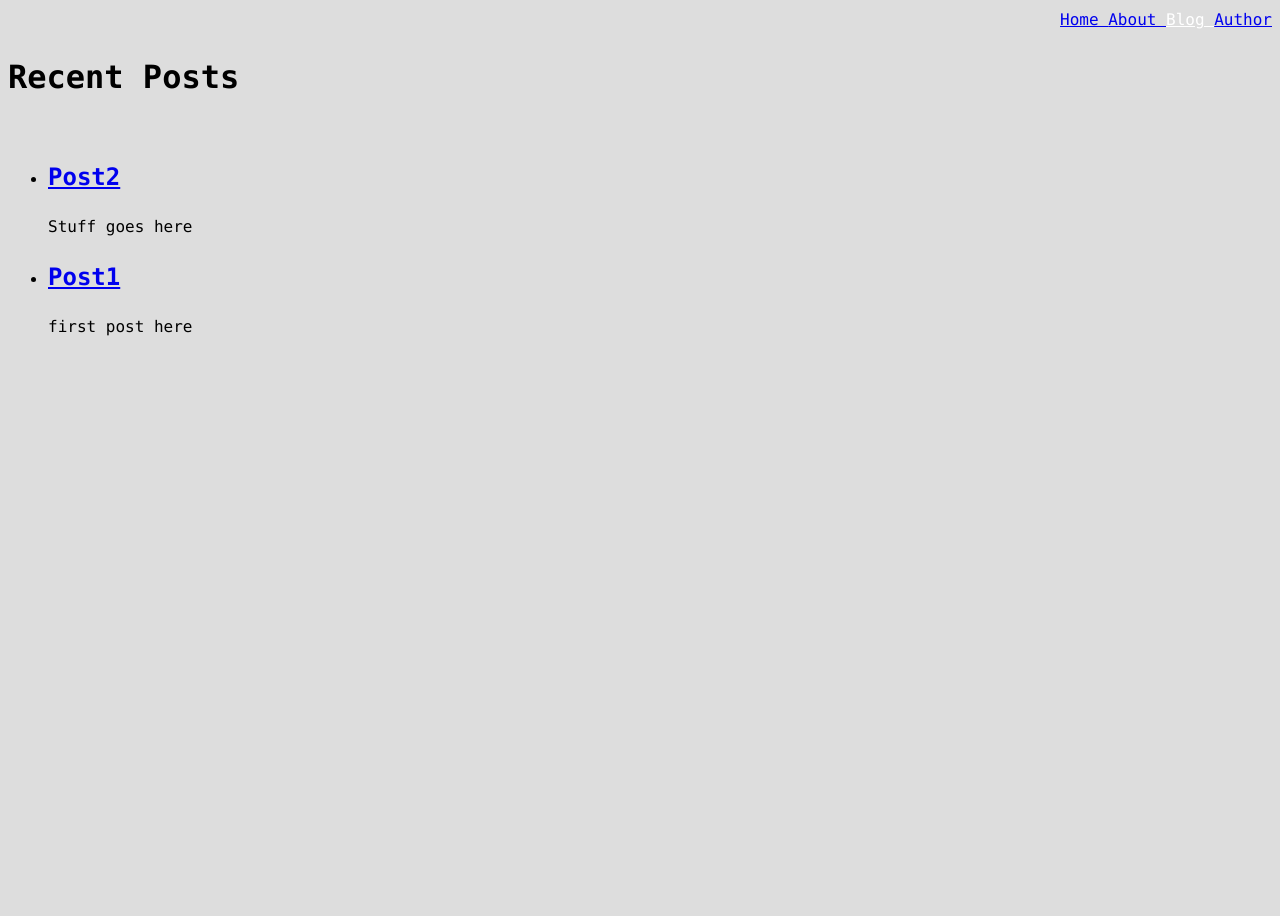
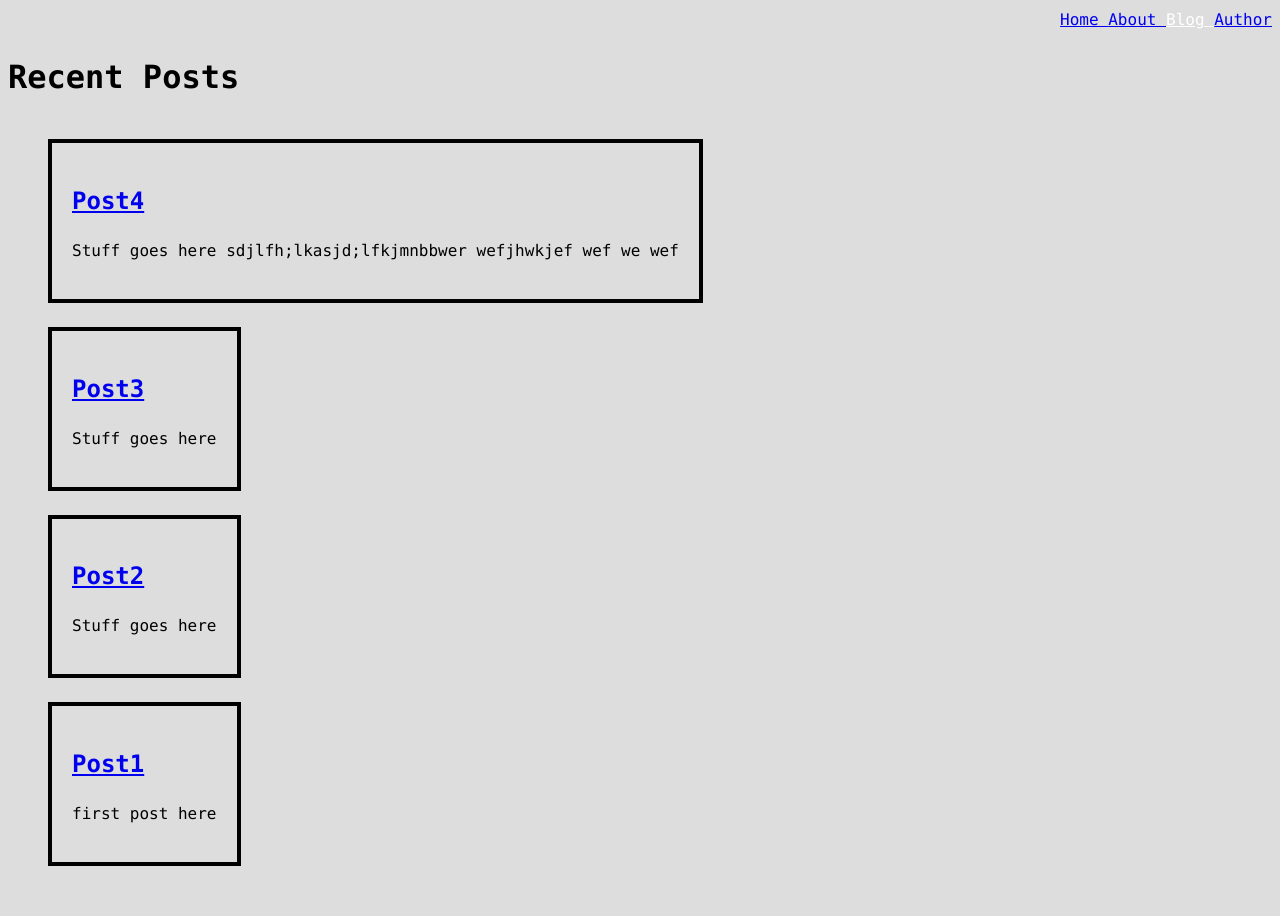
Before and after one commit to setcha/setcha.github.io, a Jekyll site: the page built from blog.html, in a window 1280 px wide. Built offline with Jekyll 4.4.1, drawn with Linux system fonts in a browser that asks for light colours.

Commit message:
Fixed blog formatting and front page formatting

```diff
--- /dev/null
+++ b/_includes/blogs.html
@@ -0,0 +1,9 @@
+<ul>
+  {% for post in site.posts %}
+    <li>
+      <h2><a href="{{ post.url }}">{{ post.title }}</a></h2>
+      <p>{{ post.excerpt }}</p>
+    </li>
+    <br><br>
+  {% endfor %}
+</ul>
--- /dev/null
+++ b/_posts/2019-03-04-post3.md
@@ -0,0 +1,6 @@
+---
+layout: default
+author: Seth Chatterton
+---
+
+Stuff goes here
--- /dev/null
+++ b/_posts/2019-03-04-post4.md
@@ -0,0 +1,10 @@
+---
+layout: default
+author: Seth Chatterton
+---
+
+Stuff goes here sdjlfh;lkasjd;lfkjmnbbwer wefjhwkjef wef we wef
+
+wefwefb  fskjdfknw w efwdf
+
+![image-title-here](/path/to/image.jpg){:class="img-responsive"}
--- a/assets/css/main.css
+++ b/assets/css/main.css
@@ -20,10 +20,19 @@ color: white;
   float: center;
 }
 
-.bigImage{
-height: 100;
-width: 100;
-margin: 0;
-padding: 0;
-float: center;
+
+
+
+.center{
+  display: block;
+  margin-left: auto;
+  margin-right: auto;
+  width: 66%;
 }
+
+
+li{
+  display:inline-block;
+  border:4px solid #000;
+  padding:20px;
+}
--- a/blog.html
+++ b/blog.html
@@ -5,11 +5,6 @@ title: The Doodler's Doodles
 
 <h1>Recent Posts</h1>
 
-<ul>
-  {% for post in site.posts %}
-    <li>
-      <h2><a href="{{ post.url }}">{{ post.title }}</a></h2>
-      <p>{{ post.excerpt }}</p>
-    </li>
-  {% endfor %}
-</ul>
+<body>
+	{% include blogs.html %}
+</body>
```
Also changed, not shown: index.html (+5 -3 lines), README.md.
